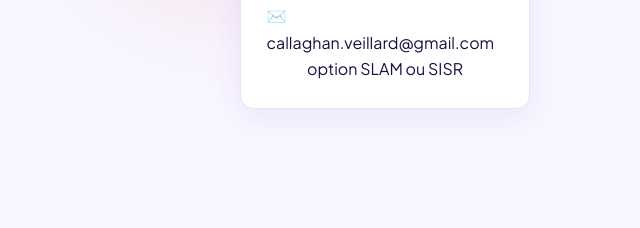
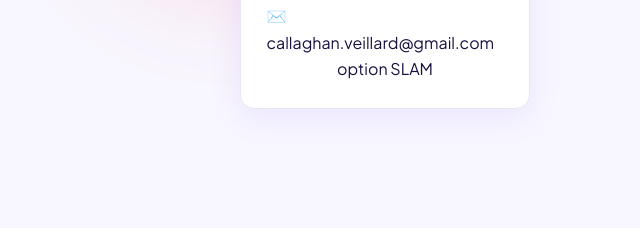
Before and after one commit to cveillard/cveillard.github.io, a plain HTML site: page index.html in a window 1280 px wide. Shown: the part 554-782 px from the top of the page, 640-1280 px from the left. Drawn offline with Linux system fonts and the light colour scheme.

Commit message:
Add files via upload

```diff
--- a/index.html
+++ b/index.html
@@ -74,7 +74,7 @@
           <div class="profile-meta-row"><span>✉️</span> callaghan.veillard@gmail.com</div>
         </div>
         <!-- ✏️ pill-slam ou pill-sisr -->
-        <span class="option-pill pill-slam">option SLAM ou SISR</span>
+        <span class="option-pill pill-slam">option SLAM</span>
       </div>
     </div>
   </div>
```
